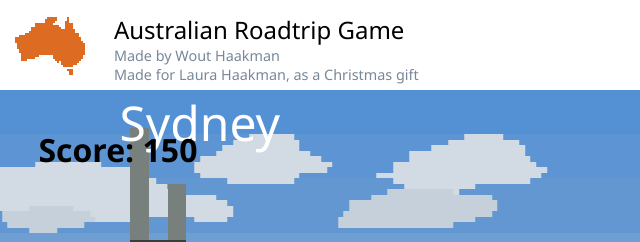
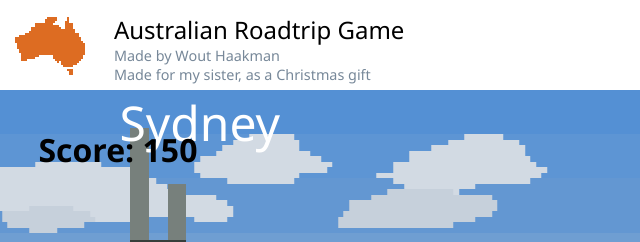
Before and after one commit to HaakmanWout/australia_roadtrip_game, a plain HTML site: page index.html in a window 1280 px wide. Shown: the top 242 px of the page, 0-640 px from the left. Drawn offline with Linux system fonts and the light colour scheme.

Commit message:
Update index.html

```diff
--- a/index.html
+++ b/index.html
@@ -16,7 +16,7 @@
     <div id="header_text">
       <div id="title">Australian Roadtrip Game</div>
       <div id="credits">Made by Wout Haakman</div>
-      <div id="credits">Made for Laura Haakman, as a Christmas gift</div>
+      <div id="credits">Made for my sister, as a Christmas gift</div>
     </div>
     <button id="restart" onclick="restart()">Restart</button>
   </header>
```
